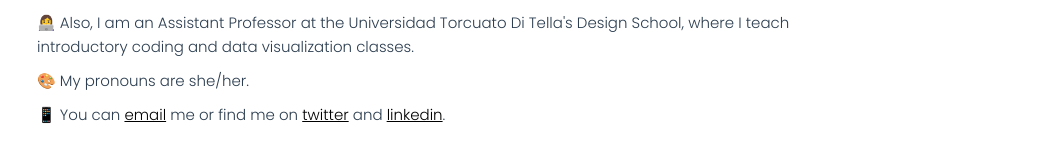
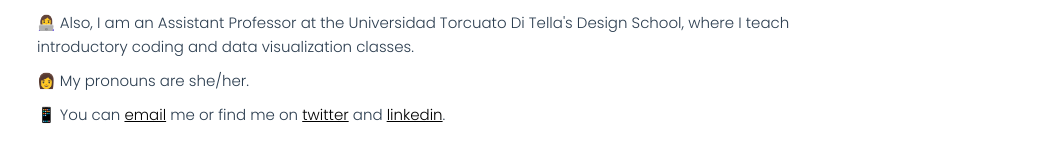
Before and after one commit to juanacopello/jotacopello-dot-com, a Vue app: page / in a window 1280 px wide. Shown: the part 251-410 px from the top of the page, without its empty margins (108-1171 px from the left). Built offline with nearby package versions, Linux system fonts and the light colour scheme; a web font is replaced by a local one.

Commit message:
cambio emoji

```diff
--- a/src/components/AboutMe.vue
+++ b/src/components/AboutMe.vue
@@ -18,7 +18,7 @@
       <!-- <p>
         &#127942;My work has been recognised with various accolades, including awards from organisations such as Society for News Design, Malofiej and Sociedad Interamericana de Prensa
       </p> -->
-      <p>&#127912; My pronouns are she/her.</p>
+      <p>&#128105; My pronouns are she/her.</p>
       <p>
         &#128241; You can
         <a href="mailto:copellojuana@gmail.com" target="_blank">email</a> me or
```
